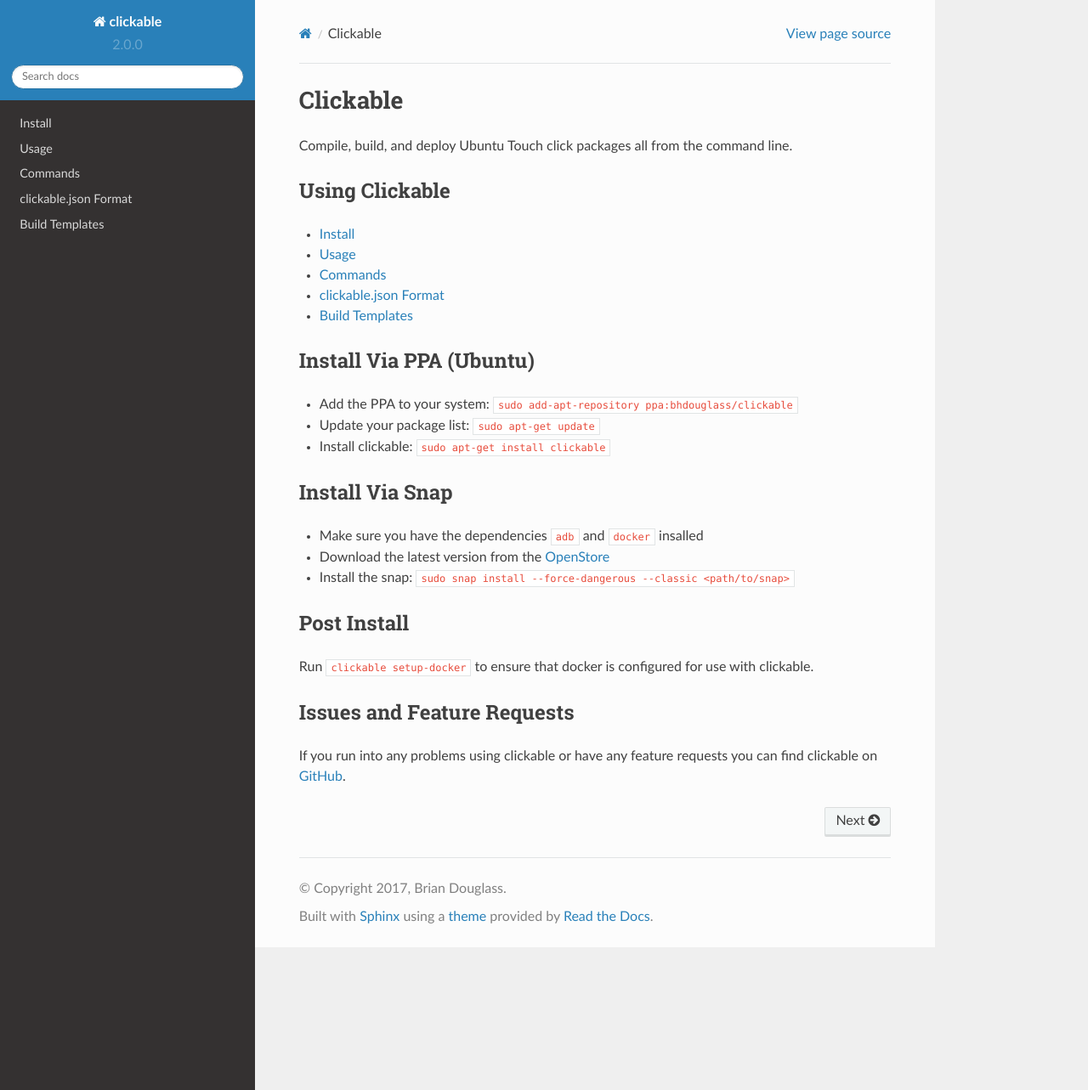
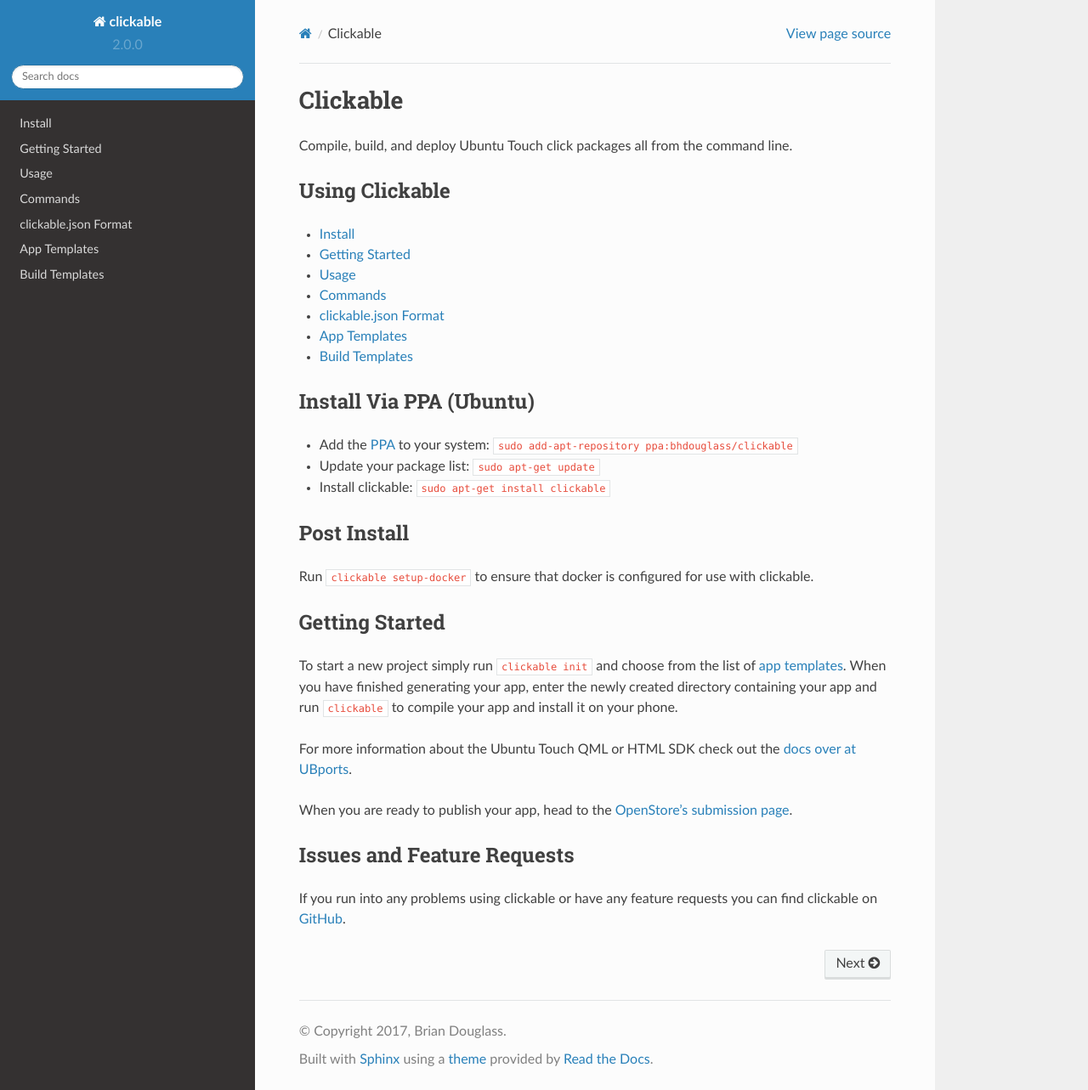
Before and after one commit to bhdouglass/clickable, a Sphinx documentation site: the page built from docs/index.rst, in a window 1280 px wide and 1283 px high. Shown: the whole window at 85% size. Built offline with Sphinx 7.4.7 and the Read the Docs theme 2.0.0, drawn with Linux system fonts in a browser that asks for light colours.

Commit message:
Added app templates with clickable init and removed snap packaging

```diff
--- a/docs/index.rst
+++ b/docs/index.rst
@@ -8,33 +8,42 @@
 
 .. toctree::
     :maxdepth: 1
-    :name: usage
+    :name: clickable
 
     install
+    getting-started
     usage
     commands
     clickable-json
+    app-templates
     build-templates
 
 Install Via PPA (Ubuntu)
 ------------------------
 
-* Add the PPA to your system: ``sudo add-apt-repository ppa:bhdouglass/clickable``
+* Add the `PPA <https://launchpad.net/~bhdouglass/+archive/ubuntu/clickable>`__ to your system: ``sudo add-apt-repository ppa:bhdouglass/clickable``
 * Update your package list: ``sudo apt-get update``
 * Install clickable: ``sudo apt-get install clickable``
-
-Install Via Snap
-----------------
-
-* Make sure you have the dependencies ``adb`` and ``docker`` insalled
-* Download the latest version from the `OpenStore <https://open.uappexplorer.com/snap/clickable>`__
-* Install the snap: ``sudo snap install --force-dangerous --classic <path/to/snap>``
 
 Post Install
 ------------
 
 Run ``clickable setup-docker`` to ensure that docker is configured for use with clickable.
 
+Getting Started
+---------------
+
+To start a new project simply run ``clickable init`` and choose from the list of
+:ref:`app templates <app-templates>`. When you have finished generating your app,
+enter the newly created directory containing your app and run ``clickable``
+to compile your app and install it on your phone.
+
+For more information about the Ubuntu Touch QML or HTML SDK check out the
+`docs over at UBports <https://api-docs.ubports.com>`__.
+
+When you are ready to publish your app, head to the
+`OpenStore's submission page <https://open.uappexplorer.com/submit>`__.
+
 Issues and Feature Requests
 ---------------------------
 
--- a/docs/install.rst
+++ b/docs/install.rst
@@ -6,7 +6,7 @@
 Install Via PPA (Ubuntu)
 ------------------------
 
-* Add the PPA to your system: ``sudo add-apt-repository ppa:bhdouglass/clickable``
+* Add the `PPA <https://launchpad.net/~bhdouglass/+archive/ubuntu/clickable>`__ to your system: ``sudo add-apt-repository ppa:bhdouglass/clickable``
 * Update your package list: ``sudo apt-get update``
 * Install clickable: ``sudo apt-get install clickable``
 
```
Also changed, not shown: docs/app-templates.rst (added, +47 -0 lines), docs/commands.rst (+8 -0 lines), docs/getting-started.rst (added, +20 -0 lines), 4 other files.
